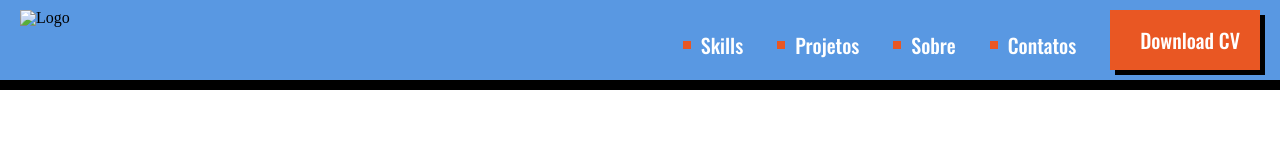
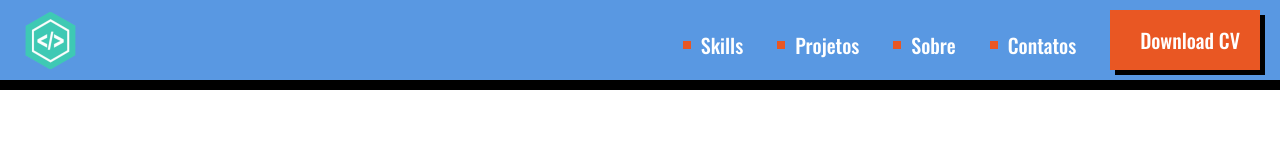
Before and after one commit to RobinReis/curso-html-css-feliz, a plain HTML site: page index.html in a window 1280 px wide. Drawn offline with nearby package versions, Linux system fonts and the light colour scheme.

Commit message:
Altera caminho do logo

```diff
--- a/index.html
+++ b/index.html
@@ -19,7 +19,7 @@
 
     <body>
         <header>
-            <img src="assets/logo.png" alt="Logo">
+            <img src="assets/img/logo.png" alt="Logo">
 
             <nav>
                 <a href="" lang="en">Skills</a>
```
